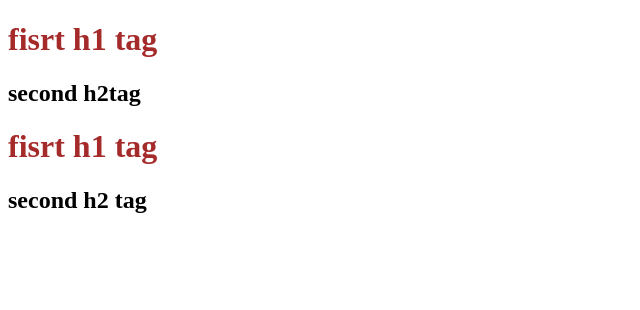
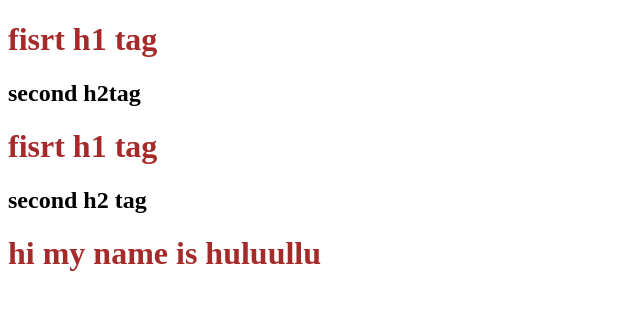
Before and after one commit to vidushisharma411/LearingReact, a plain HTML site: page index.html in a window 1280 px wide. Shown: the whole page, without its empty margins (0-640 px from the left). Drawn offline with nearby package versions, Linux system fonts and the light colour scheme.

Commit message:
pushing new code to github

```diff
--- a/index.html
+++ b/index.html
@@ -8,6 +8,7 @@
 </head>
 <body>
     <div id="root"></div>
+    <h1>hi my name is  huluullu</h1>
     <script crossorigin src="https://unpkg.com/react@18/umd/react.development.js"></script>
 
      <script crossorigin src="https://unpkg.com/react-dom@18/umd/react-dom.development.js"></script>
```
